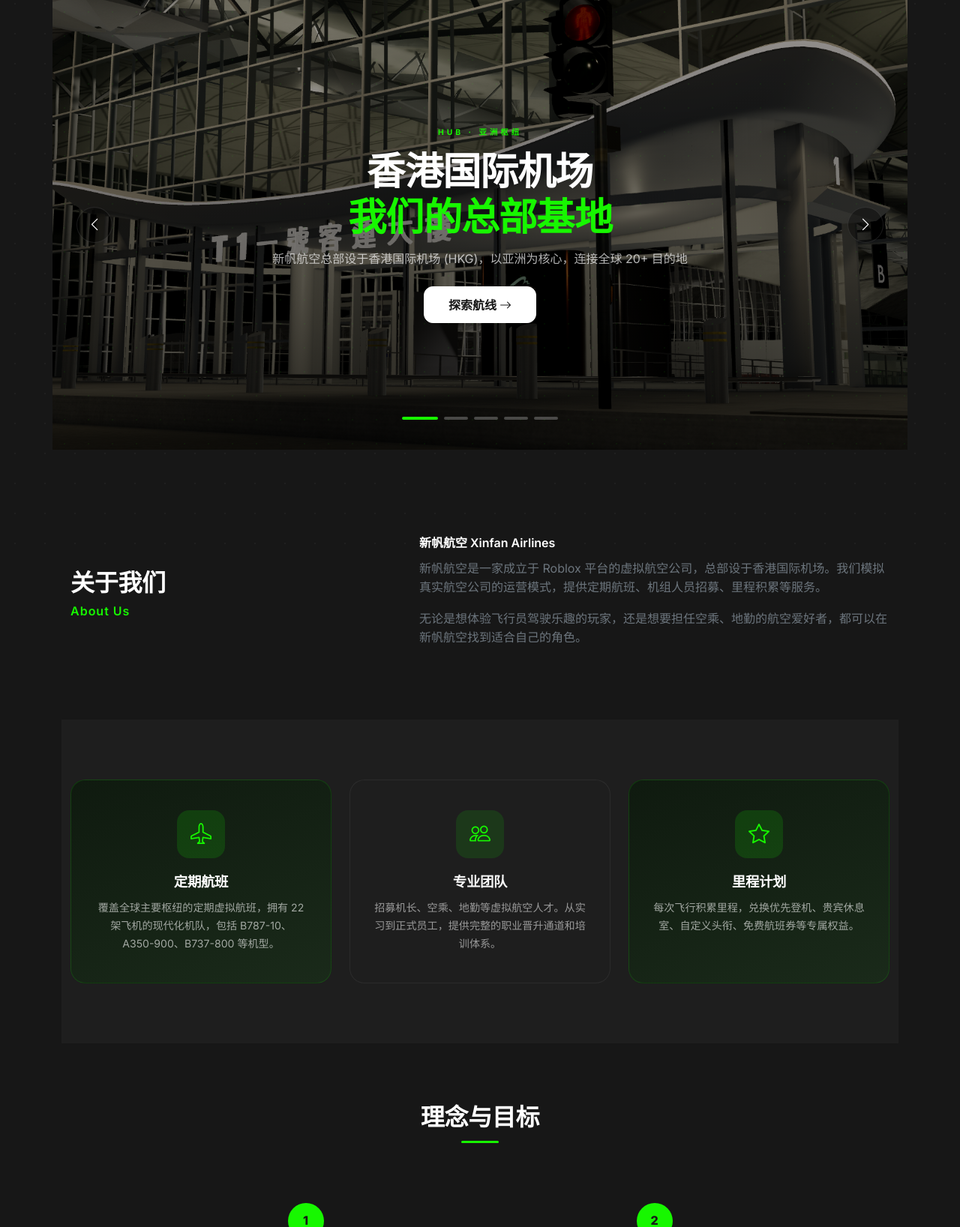
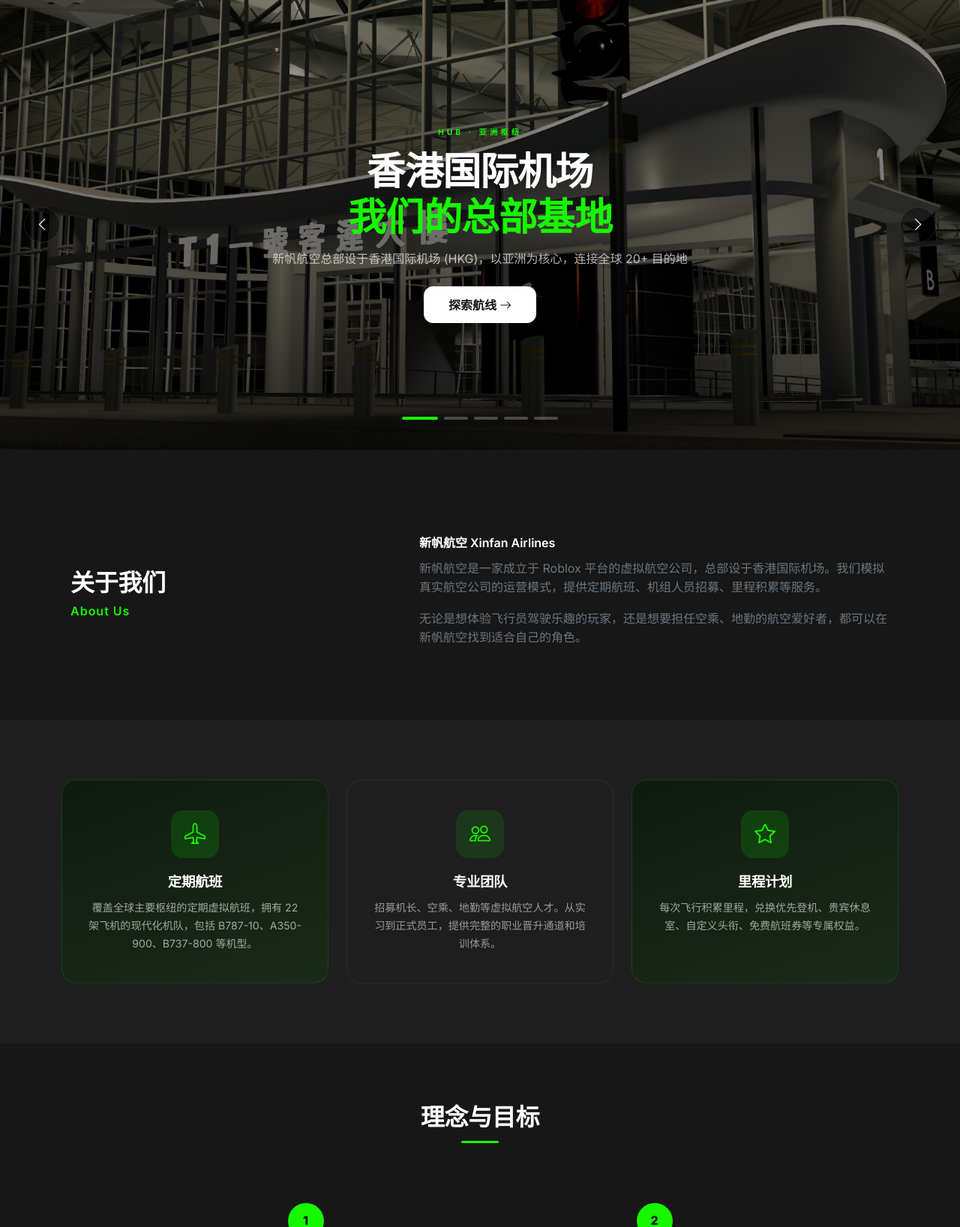
Before and after one commit to hammer-py/xinfan-airlines, a Django app: page / in a window 1280 px wide. Shown: the part 55-1692 px from the top of the page at 75% size. Run offline with Django 5.2, Linux system fonts and the light colour scheme.

Commit message:
Fix slider full-width: break out of container with vw units

```diff
--- a/apps/core/templates/core/home.html
+++ b/apps/core/templates/core/home.html
@@ -6,10 +6,8 @@
     /* ── Slider ──────────────────────── */
     .hero-slider {
         position: relative; overflow: hidden; height: 75vh; min-height: 520px;
+        width: 100vw; margin-left: calc(-50vw + 50%); margin-right: calc(-50vw + 50%);
         margin-top: -1.5rem; margin-bottom: 2rem;
-    }
-    @media (min-width: 992px) {
-        .hero-slider { margin-left: -0.75rem; margin-right: -0.75rem; }
     }
     .slider-track {
         display: flex; height: 100%; transition: transform 0.8s cubic-bezier(0.65,0,0.35,1);
@@ -113,6 +111,9 @@
     .stat-num { font-size: 2.5rem; font-weight: 800; color: var(--accent); }
     .stat-label { color: var(--text-secondary); font-size: 0.88rem; }
     .bg-gray { background: var(--surface); }
+    .section-full { width: 100vw; margin-left: calc(-50vw + 50%); margin-right: calc(-50vw + 50%); padding: 5rem 1.5rem; }
+    .section-full > .container { max-width: 1140px; }
+    @media (max-width: 768px) { .section-full { padding: 3rem 1rem; } }
     .section-padding { padding: 5rem 0; }
 
     @media (max-width: 768px) {
@@ -204,7 +205,7 @@
 </div>
 
 <!-- Services -->
-<div class="section-padding bg-gray">
+<div class="section-full bg-gray">
     <div class="container">
         <div class="row g-4">
             <div class="col-md-4"><div class="service-block color-bg"><div class="service-icon"><i class="bi bi-airplane"></i></div><h3>定期航班</h3><p>覆盖全球主要枢纽的定期虚拟航班，拥有 22 架飞机的现代化机队，包括 B787-10、A350-900、B737-800 等机型。</p></div></div>
```
